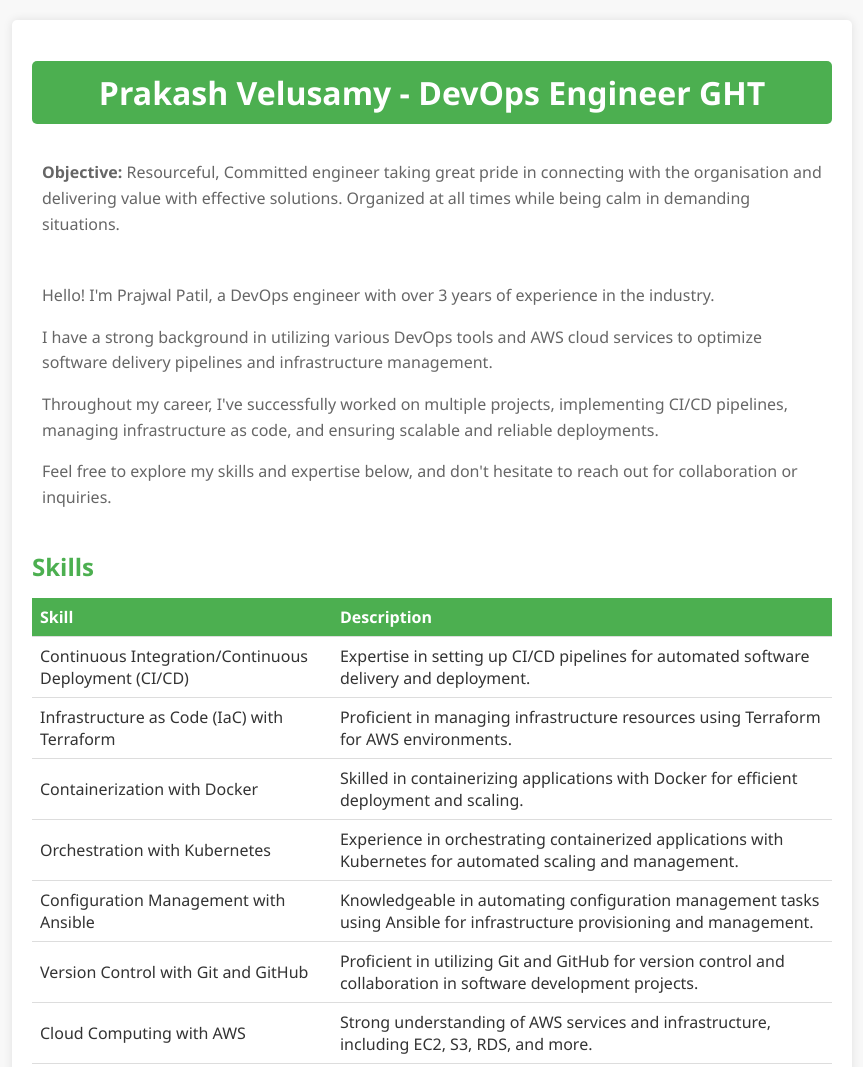
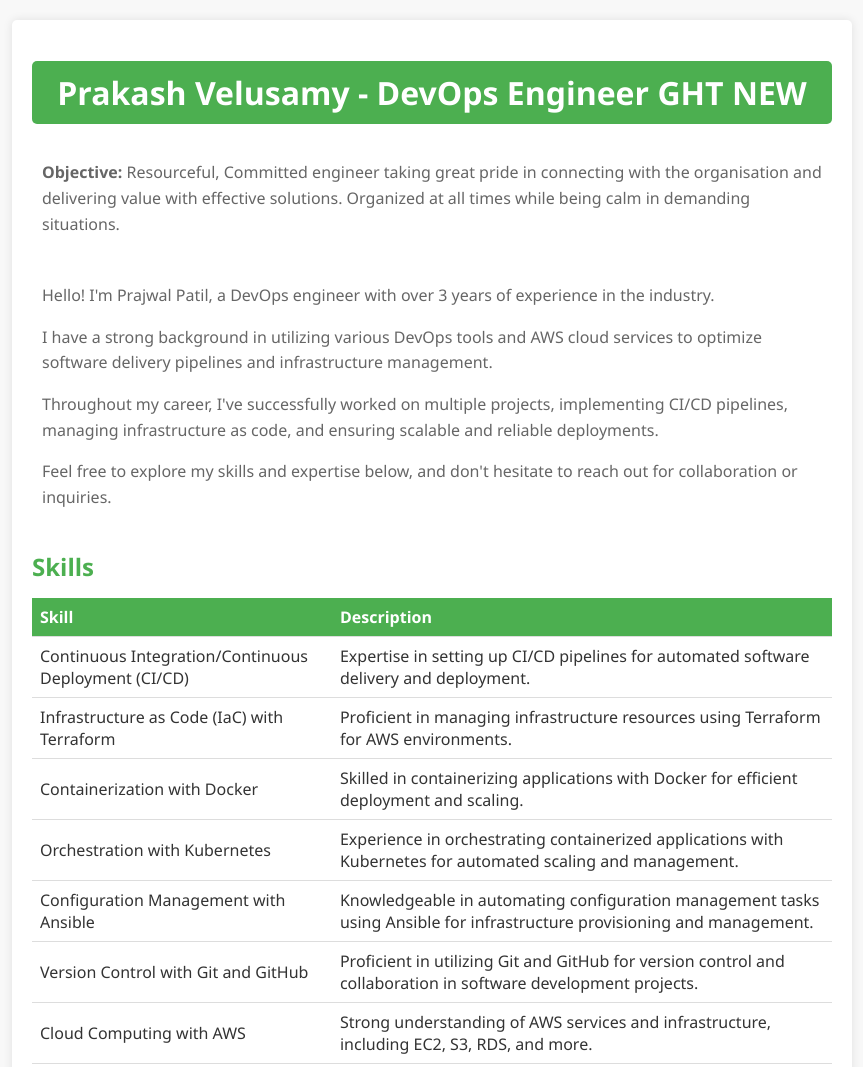
Before and after one commit to prakashalphav/ght-auto-deploy, a plain HTML site: page index.html in a window 1280 px wide. Shown: the top 1067 px of the page, without its empty margins (208-1071 px from the left). Drawn offline with Linux system fonts and the light colour scheme.

Commit message:
Update index.html

```diff
--- a/index.html
+++ b/index.html
@@ -97,7 +97,7 @@
 </head>
 <body>
     <div class="container">
-        <h1>Prakash Velusamy - DevOps Engineer GHT</h1>
+        <h1>Prakash Velusamy - DevOps Engineer GHT NEW</h1>
         <div class="row">
             <div class="column">
                 <p><strong>Objective:</strong> Resourceful, Committed engineer taking great pride in connecting with the organisation and delivering value with effective solutions. Organized at all times while being calm in demanding situations.</p>
```
